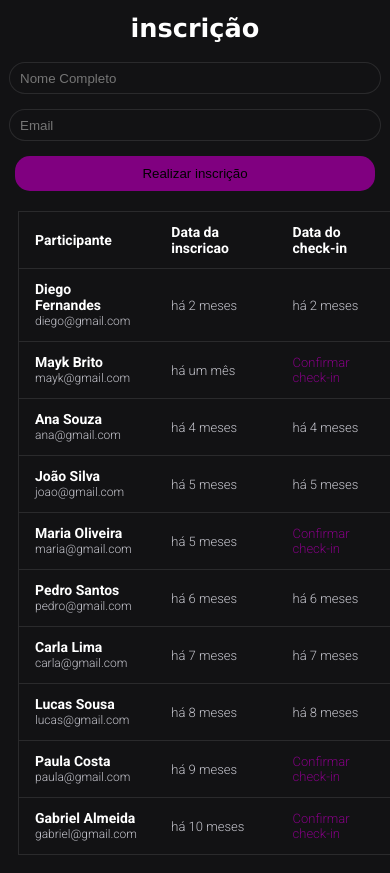
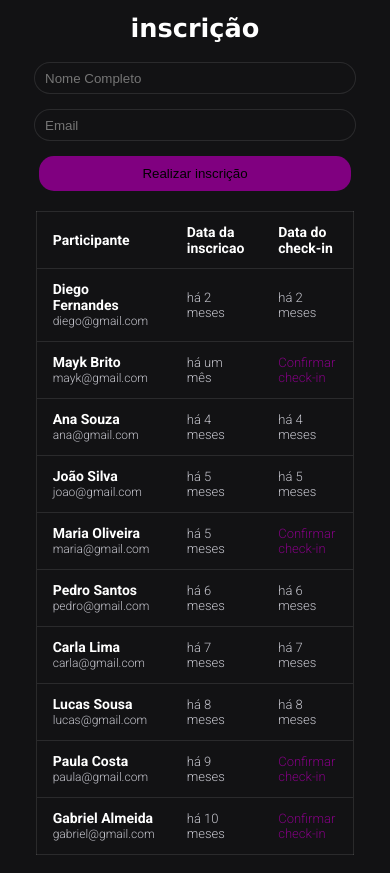
Before and after one commit to larialv12/Paginadeinscri-o, a plain HTML site: page index.html in a window 390 px wide. Drawn offline with nearby package versions, Linux system fonts and the light colour scheme.

Commit message:
ajuste responsividade

```diff
--- a/style.css
+++ b/style.css
@@ -144,22 +144,6 @@ tbody td button:hover {
 
     }
 
-    .tabela {
-       display: flex;
-       justify-content: start;
-       margin: 0;
-       flex-direction: column;
-    }
-
-
-     .tabela table{
-      display: block;
-      width: 380px;
-      margin: 0 auto;
-
-
-
-    }
 
 
     .formulario{
@@ -210,7 +194,7 @@ tbody td button:hover {
 
    .container input {
       height: 10px;
-      width: 350px;
+      width: 300px;
 
 
     }
```
